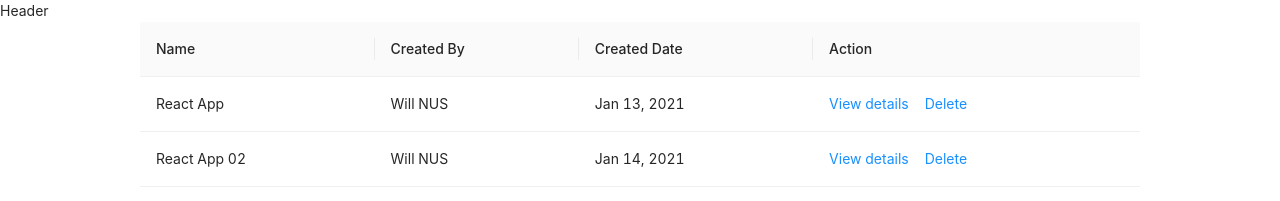
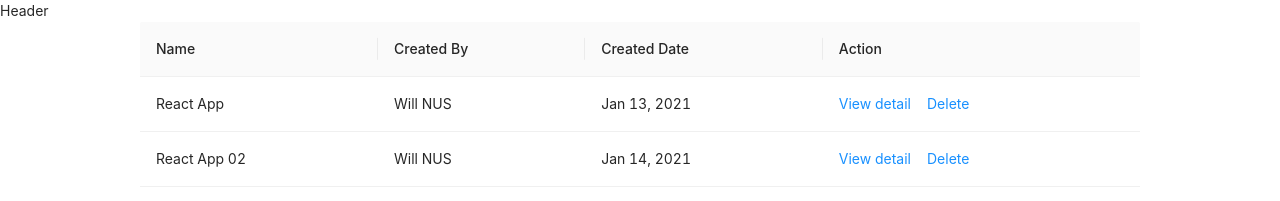
Before and after one commit to nus-will/sample-react-app, a React (Create React App) app: page /login in a window 1280 px wide. Both pictures are taken after a click on the button "Submit". Shown: the top 201 px of the page. Built offline with nearby package versions, Linux system fonts and the light colour scheme.

Commit message:
Add delete and view detail action

```diff
--- a/src/components/Home/index.js
+++ b/src/components/Home/index.js
@@ -1,6 +1,23 @@
 import { useSelector } from 'react-redux'
 import { Table, Space } from 'antd'
 import './home.css'
+import { deleteProject } from '../../redux/reducers/projects'
+import { useDispatch } from 'react-redux'
+import { useNavigate } from "react-router-dom";
+
+function Home() {
+
+  let projects = useSelector(state => state.projects)
+  let navigate = useNavigate();
+  const dispatch = useDispatch()
+
+  const onDelete = (projectId) => {
+    dispatch(deleteProject(projectId))
+  }
+
+  const onViewDetails = (projectId) => {
+    navigate("/detail/" + projectId);
+  }
 
   const columns = [
     {
@@ -23,15 +40,12 @@ const columns = [
       key: 'action',
       render: (text, record) => (
         <Space size="middle">
-        <a>View details</a>
-        <a>Delete</a>
+          <a onClick={() => onViewDetails(record.id)} >View detail</a>
+          <a onClick={() => onDelete(record.id)} >Delete</a>
         </Space>
       ),
     },
   ];
-
-function Home() {
-  let projects = useSelector(state => state.projects)
 
   return (
     <div id="home-projects">
```
Lines whose indentation alone changed are shown as unchanged.
